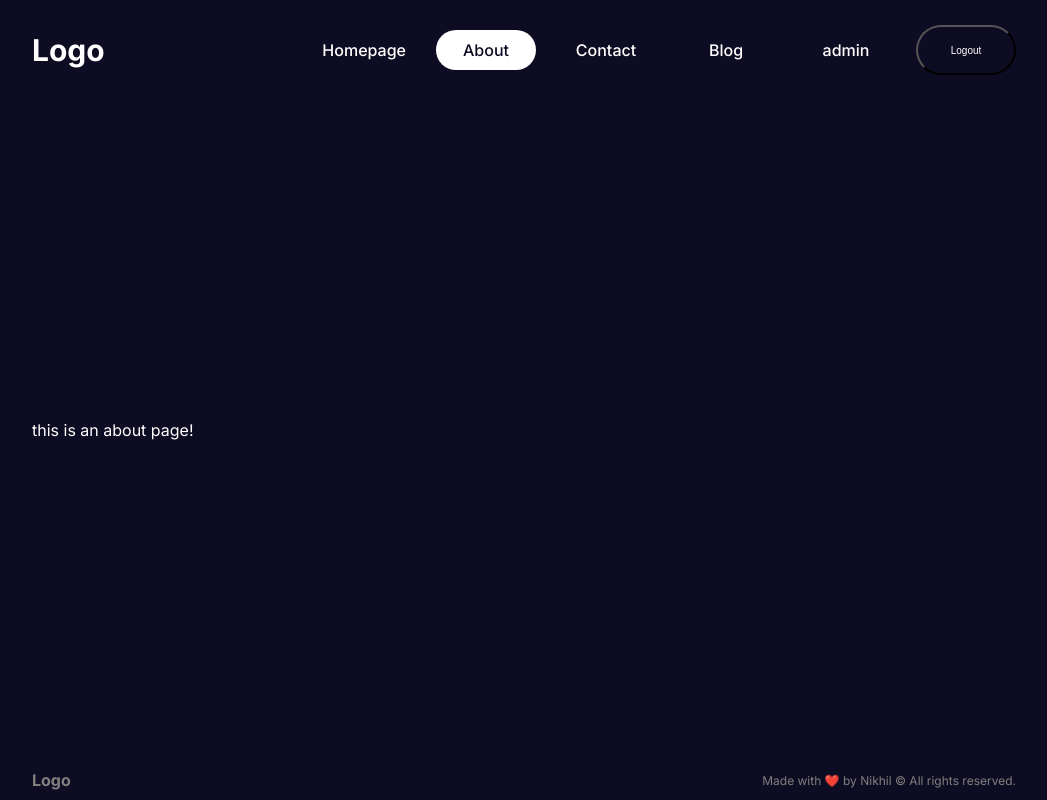
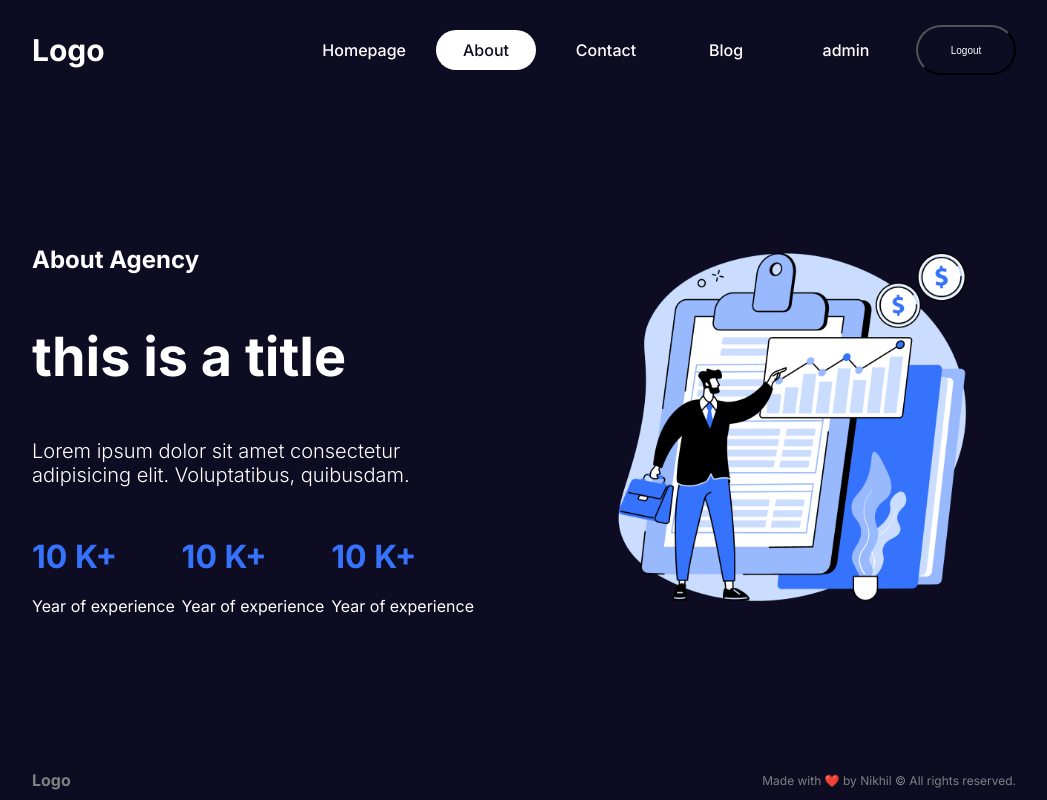
Before and after one commit to yuka3069/lambdev-blog, a Next.js app: page /about in a window 1280 px wide. Shown: the whole page, without its empty margins (116-1163 px from the left). Built offline with nearby package versions, Linux system fonts and the light colour scheme.

Commit message:
complete about page part

```diff
--- /dev/null
+++ b/src/app/about/about.module.css
@@ -0,0 +1,53 @@
+.container {
+  display: flex;
+  gap: 100px;
+}
+.textContainer {
+  flex: 1;
+  display: flex;
+  flex-direction: column;
+  gap: 50px;
+}
+.subtitle {
+  color: var(--btn);
+}
+
+.title {
+  font-size: 54px;
+}
+
+.desc {
+  font-size: 20px;
+  font-weight: 300;
+}
+.boxes {
+  display: flex;
+  justify-content: space-between;
+  align-items: center;
+}
+.box {
+  display: flex;
+  flex-direction: column;
+  gap: 20px;
+}
+.box h1 {
+  color: var(--btn);
+}
+.imgContainer {
+  flex: 1;
+  position: relative;
+}
+.img {
+  object-fit: contain;
+}
+@media (max-width: 768px) {
+  .container {
+    flex-direction: column;
+    text-align: center;
+  }
+
+  .boxes {
+    flex-direction: column;
+    gap: 50px;
+  }
+}
--- a/src/app/about/page.jsx
+++ b/src/app/about/page.jsx
@@ -1,5 +1,37 @@
+import styles from "./about.module.css";
+import Image from "next/image";
+
 const AboutPage = () => {
-  return <div>this is an about page!</div>;
+  return (
+    <div className={styles.container}>
+      <div className={styles.textContainer}>
+        <h2 className={styles.subTitle}>About Agency</h2>
+        <h1 className={styles.title}>this is a title</h1>
+        <p className={styles.desc}>
+          Lorem ipsum dolor sit amet consectetur adipisicing elit. Voluptatibus,
+          quibusdam.
+        </p>
+        <div className={styles.boxes}>
+          <div className={styles.box}>
+            <h1>10 K+</h1>
+            <p>Year of experience</p>
+          </div>
+          <div className={styles.box}>
+            <h1>10 K+</h1>
+            <p>Year of experience</p>
+          </div>
+          <div className={styles.box}>
+            <h1>10 K+</h1>
+            <p>Year of experience</p>
+          </div>
+        </div>
+      </div>
+
+      <div className={styles.imgContainer}>
+        <Image src="/about.png" alt="" fill className={styles.img} />
+      </div>
+    </div>
+  );
 };
 
 export default AboutPage;
```
